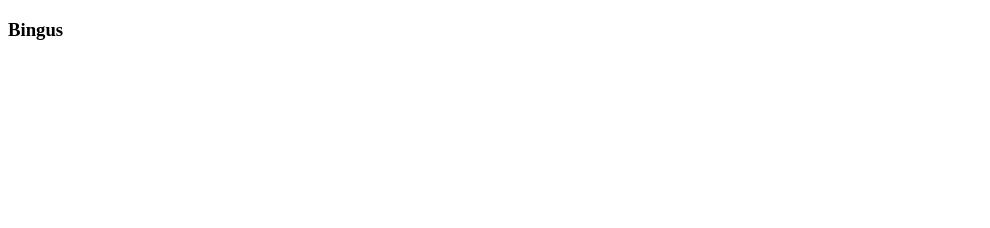
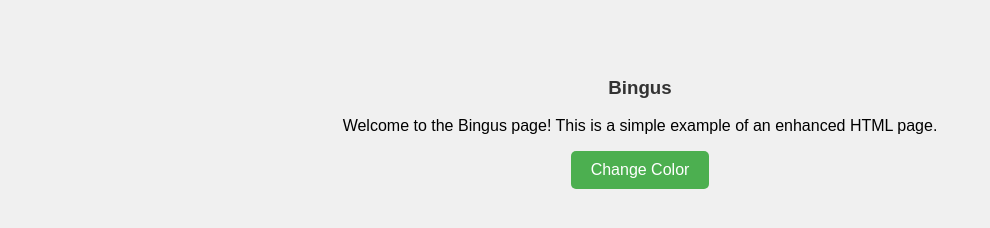
Before and after one commit to Fredlez/practice, a plain HTML site: page index.html in a window 1280 px wide. Shown: the whole page, without its empty margins (0-990 px from the left). Drawn offline with Linux system fonts and the light colour scheme.

Commit message:
I did a thing

```diff
--- a/index.html
+++ b/index.html
@@ -3,9 +3,44 @@
 <head>
     <meta charset="UTF-8">
     <meta name="viewport" content="width=device-width, initial-scale=1.0">
-    <title>Document</title>
+    <title>Bingus Page</title>
+    <style>
+        body {
+            font-family: Arial, sans-serif;
+            background-color: #f0f0f0;
+            text-align: center;
+            padding: 50px;
+        }
+        h3 {
+            color: #333;
+            transition: color 0.3s;
+        }
+        button {
+            background-color: #4CAF50;
+            color: white;
+            padding: 10px 20px;
+            border: none;
+            border-radius: 5px;
+            cursor: pointer;
+            font-size: 16px;
+        }
+        button:hover {
+            background-color: #45a049;
+        }
+    </style>
 </head>
 <body>
-    <h3>Bingus</h3>
+    <h3 id="bingus">Bingus</h3>
+    <p>Welcome to the Bingus page! This is a simple example of an enhanced HTML page.</p>
+    <button onclick="changeColor()">Change Color</button>
+
+    <script>
+        function changeColor() {
+            const heading = document.getElementById('bingus');
+            const colors = ['#FF6B6B', '#4ECDC4', '#45B7D1', '#FFA07A', '#98D8C8'];
+            const randomColor = colors[Math.floor(Math.random() * colors.length)];
+            heading.style.color = randomColor;
+        }
+    </script>
 </body>
 </html>
```
